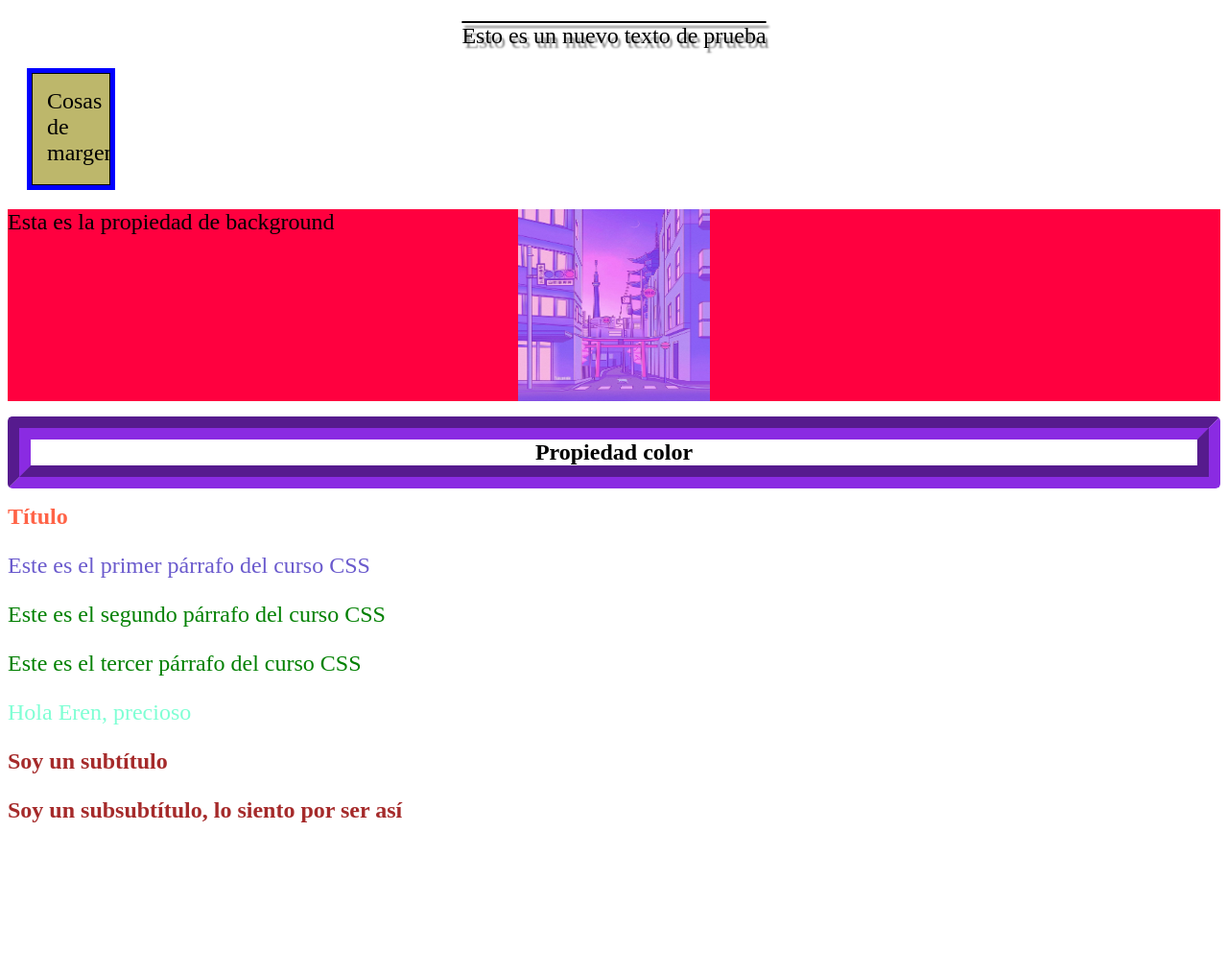
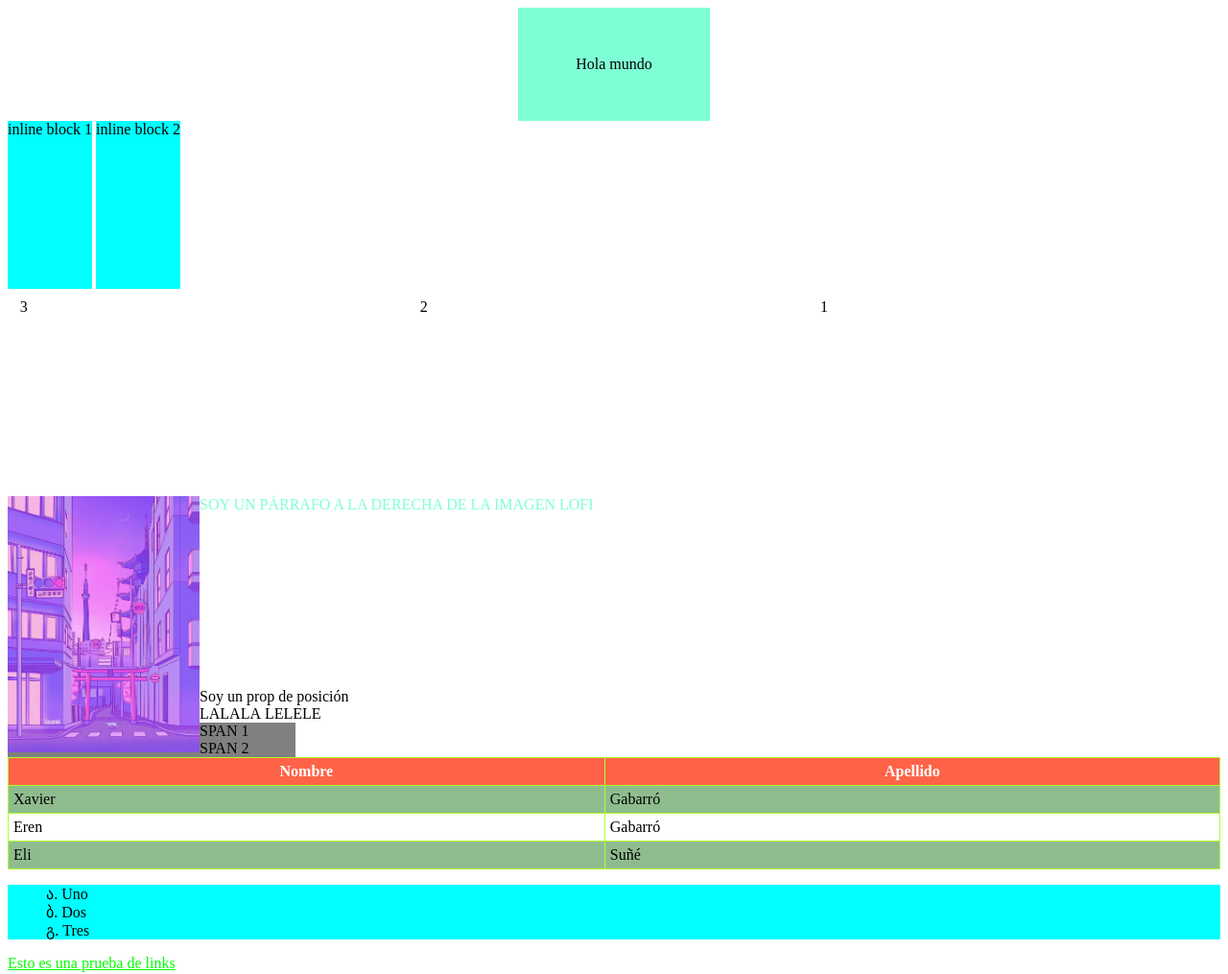
Before and after one commit to xGaba/Curso-HTML-CSS, a plain HTML site: page Curso CSS/index.html in a window 1280 px wide. Shown: the top 1015 px of the page at 96% size. Before the commit the page ends 882 px from the top, so only its background shows below. Drawn offline with Linux system fonts and the light colour scheme; a web font is replaced by a local one.

Commit message:
prePractica

```diff
--- a/Curso CSS/index.html
+++ b/Curso CSS/index.html
@@ -3,8 +3,55 @@
 <head>
     <title>Document</title>
     <link rel="stylesheet" href="style.css">
+
+    <link rel="preconnect" href="https://fonts.googleapis.com">
+    <link rel="preconnect" href="https://fonts.gstatic.com" crossorigin>
+    <link href="https://fonts.googleapis.com/css2?family=Kode+Mono:wght@400..700&family=Roboto&display=swap" rel="stylesheet">
 </head>
 <body>
+    <section class="center">Hola mundo</section>
+    <div class="inline-block">inline block 1</div>
+    <div class="inline-block">inline block 2</div>
+    <div class="container">
+        <article class="column right">1</article>
+        <article class="column right">2</article>
+        <article class="column right">3</article>
+    </div>
+    <div class="container">
+        <img src="Lofi.jpg" class="left">
+        <p>SOY UN PÁRRAFO A LA DERECHA DE LA IMAGEN LOFI</p>
+    </div>
+    <article id="position">Soy un prop de posición</article>
+    <div class="inline">LALALA</div>
+    <div class="inline">LELELE</div>
+    <span>SPAN 1</span>
+    <span>SPAN 2</span>
+    <table>
+        <tr>
+            <th>Nombre</th>
+            <th>Apellido</th>
+        </tr>
+        <tr>
+            <td>Xavier</td>
+            <td>Gabarró</td>
+        </tr>
+        <tr>
+            <td>Eren</td>
+            <td>Gabarró</td>
+        </tr>
+        <tr>
+            <td>Eli</td>
+            <td>Suñé</td>
+        </tr>
+
+    </table>
+
+    <ul>
+        <li>Uno</li>
+        <li>Dos</li>
+        <li>Tres</li>
+    </ul>
+    <a href="http://www.google.es">Esto es una prueba de links</a>
     <p class="text">
         Esto es un nuevo texto de prueba
     </p>
--- a/Curso CSS/style.css
+++ b/Curso CSS/style.css
@@ -23,10 +23,10 @@ div h2, div h3 { /* Así asignamos a más de una etiqueta */
     color: brown;
 }
 
-* { /* Selector universal, aplica las props siempre que no esten definidas por otro selector */
+/* { /* Selector universal, aplica las props siempre que no esten definidas por otro selector
     font-size: 24px;
     color: black;
-}
+}*/
 
 .color {
     /* border: 5px red groove; */
@@ -97,5 +97,107 @@ RGB funciona similar, pero seleccionando valores entre el 0 y el 255, siendo el
     text-align: center;
     text-decoration: overline;
     text-shadow: 3px 5px 2px gray; /* Mov.H, Mov.V, blur, color */
+    font-family: 'Kode mono';
+}
 
+a:link { /* Seleccionar cuando el link no ha sido visitado */
+    color: lime;
 }
+
+a:visited{ /* Props cuando el link ha sido visitado */
+    color: gray;
+}
+
+a:hover{ /* Props cuando tienes el mouse encima del link */
+    color: red
+}
+
+a:active{ /* Props cuando estás clicando activamente en el link */
+    color: blue;
+}
+
+/* Es súmamente importante el orden en el que se personalizan los links:
+   -link   -visited   -hover   -active */
+
+ul {
+    background-color: cyan;
+    list-style-type: georgian;
+    list-style-position: inside;
+}
+
+
+table {
+    width: 100%;
+    border-collapse: collapse;
+}
+
+th, td {
+    border: solid 1px greenyellow;
+    padding: 5px;
+}
+
+th {
+    background-color: tomato;
+    color: white;
+    text-align: center;
+}
+
+tr:nth-child(even){ /* Even para impares; Odd para pares */
+    background-color: darkseagreen;
+}
+
+tr:hover { /* Acción al pasar el cursor por encima */
+    background-color: green;
+    cursor: pointer; /* Icono de la manita al pasar el cursor por encima */
+}
+
+span {
+    display: block; /* El elemento ocupará el ancho de la ventana */
+    /* visibility: hidden; */
+
+    max-width: 300px;
+    background-color: grey;
+}
+
+.inline{
+    display: inline; /* El elemento ocupará en mínimo indispensable */
+}
+
+#position {
+    position: fixed; /* Se mantiene la posición con todo el documento, aun haciendo scroll */
+    position: sticky;
+    left: 20px;
+}
+
+.left {
+    float: left; /* Toma el elemento y dentro de la etiqueta de html en el que se encuentra lo hará flotar (en este caso hacia la izquierda) */
+    width: 200px;
+}
+
+.right {
+    float: right;
+}
+
+.container {
+    height: 200px;
+}
+
+.column {
+    margin: 0 0;
+    padding: 10px 0;
+    width: 33%;
+}
+
+.inline-block {
+    display: inline-block;
+    height: 175px;
+    background-color: aqua;
+}
+
+.center {
+    padding: 50px 0; /* centrado en un block grande */
+    width: 200px;
+    margin: 0 auto; /* centrado con respecto a page */
+    background-color: aquamarine;
+    text-align: center; /* centrado con respeceto a block */
+}
```
